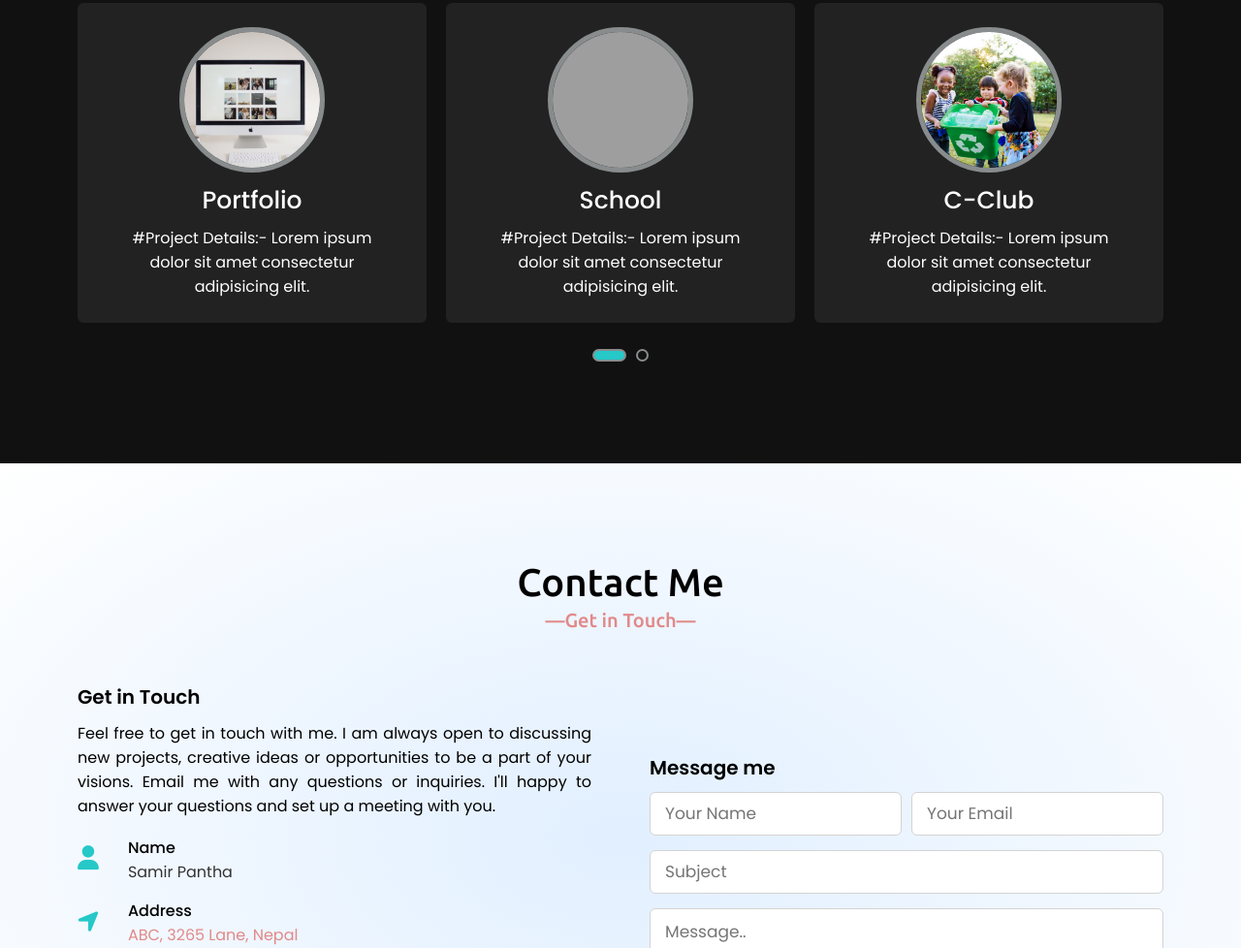
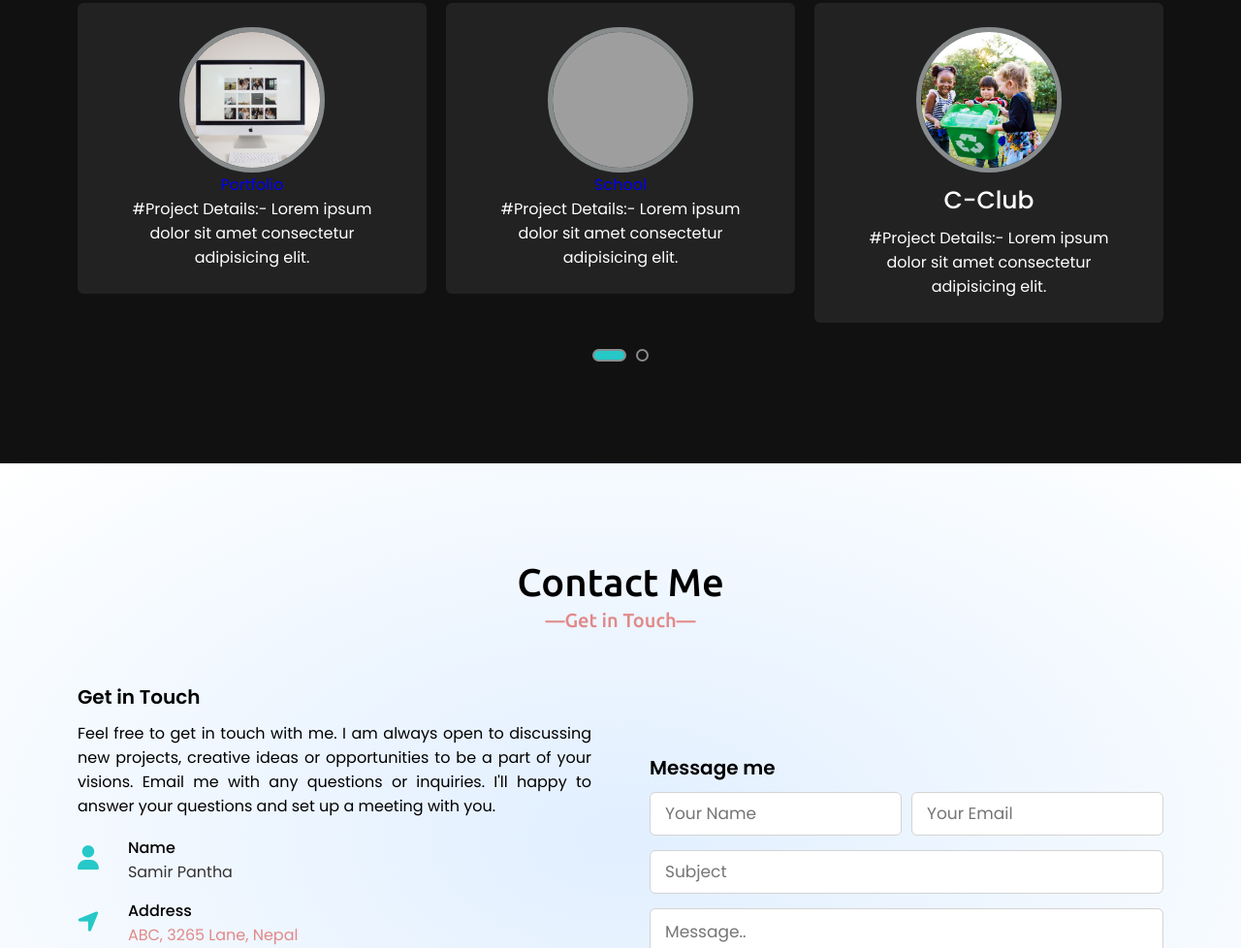
Before and after one commit to samir-pantha/portfolio0.1, a plain HTML site: page index.html in a window 1280 px wide. Shown: the part 3251-4229 px from the top of the page at 97% size. Drawn offline with nearby package versions, Linux system fonts and the light colour scheme; grey boxes are pictures that could not be loaded.

Commit message:
Update index.html

```diff
--- a/index.html
+++ b/index.html
@@ -178,21 +178,21 @@
             <div class="card">
               <div class="box">
                 <img src="myntra.jpg" alt="">
-                <div class="text">Ecommerce</div>
+                <a class="text1" href=" https://samir-pantha.github.io/myntraclone/">Ecommerce</a>
                 <p>#Project Details:- Lorem ipsum dolor sit amet consectetur adipisicing elit.</p>
               </div>
             </div>
             <div class="card">
               <div class="box">
                 <img src="portfolio.jpg" alt="">
-                <div class="text">Portfolio</div>
+                <a class="text1" href="https://samir-pantha.github.io/portfolio0.1/">Portfolio</a>
                 <p>#Project Details:- Lorem ipsum dolor sit amet consectetur adipisicing elit.</p>
               </div>
             </div>
             <div class="card">
               <div class="box">
                 <img src="college.jpg" alt="">
-                <div class="text">School</div>
+                <a class="text1" href="https://samir-pantha.github.io/schoolclone/">School</a>
                 <p>#Project Details:- Lorem ipsum dolor sit amet consectetur adipisicing elit.</p>
               </div>
             </div>
```
